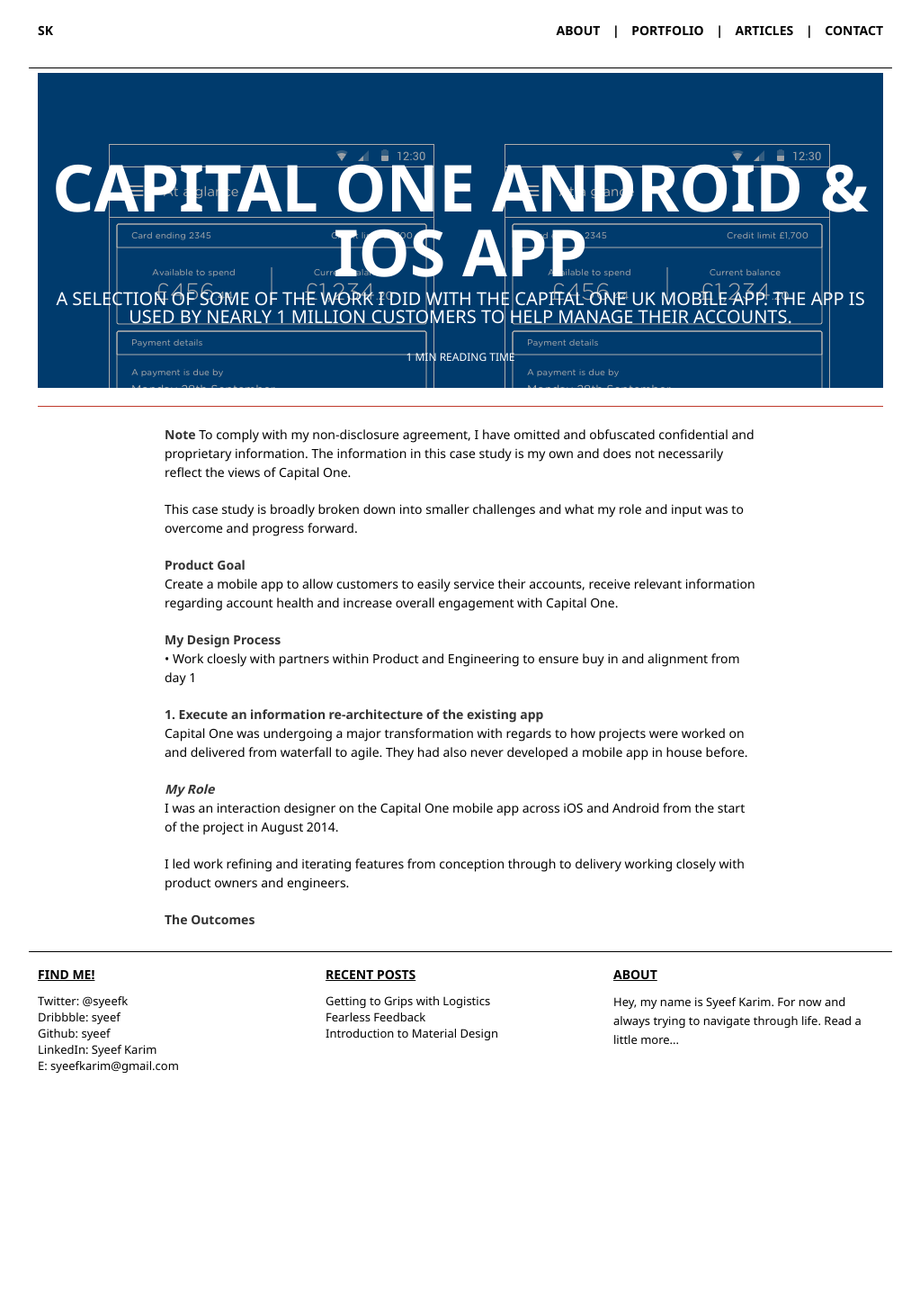
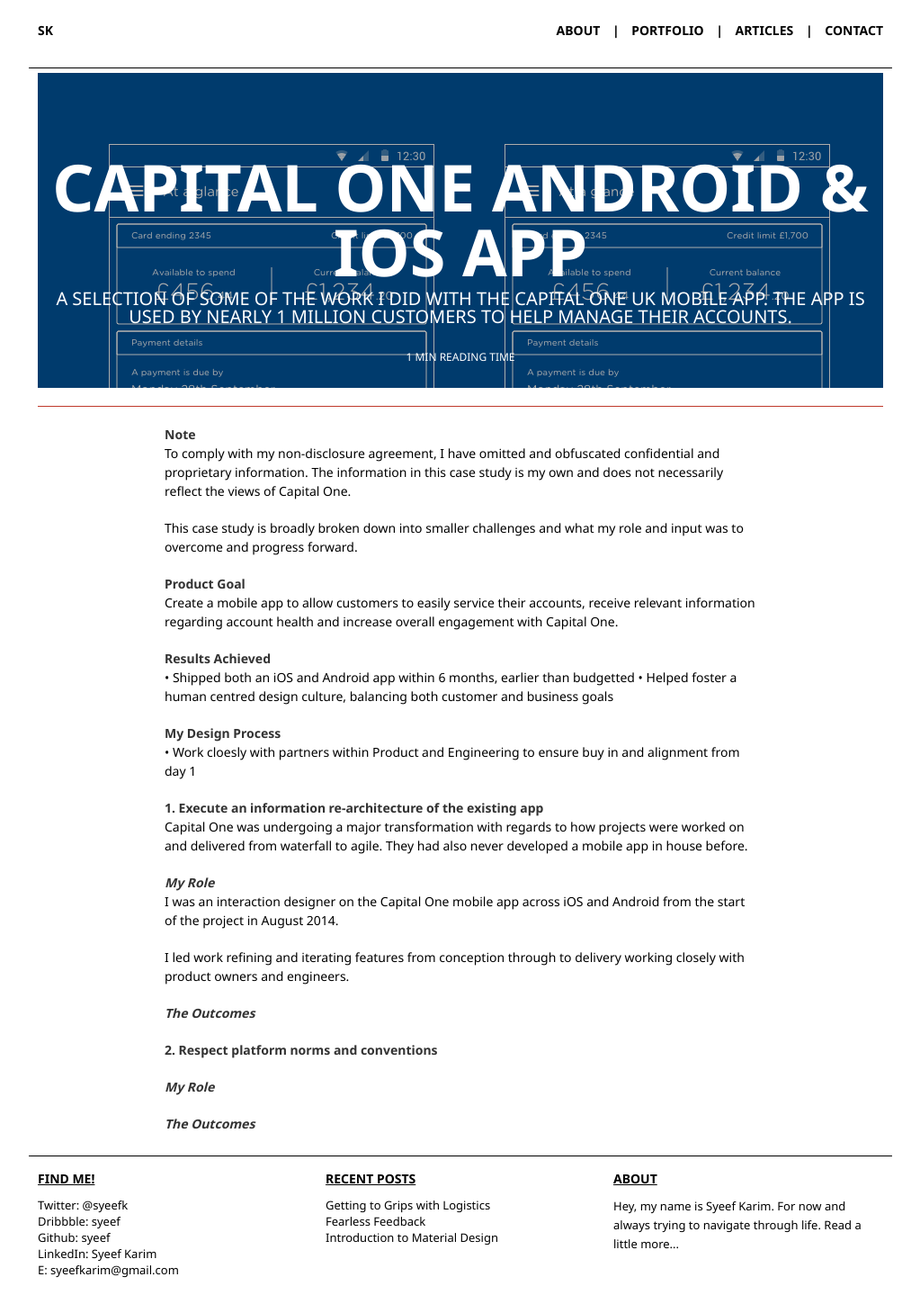
Before and after one commit to syeef/syeefkarim-2016-v0, a Jekyll site: the page built from portfolio/capitalone.md, in a window 1280 px wide. Shown: the whole page at 90% size, without its empty margins (128-1151 px from the left). Built offline with Jekyll 4.4.1, drawn with Linux system fonts in a browser that asks for light colours; before the commit the page ends 1222 px from its top, so only the background shows below that.

Commit message:
update capital one page

```diff
--- a/portfolio/capitalone.md
+++ b/portfolio/capitalone.md
@@ -15,6 +15,10 @@ This case study is broadly broken down into smaller challenges and what my role
 **Product Goal**
 Create a mobile app to allow customers to easily service their accounts, receive relevant information regarding account health and increase overall engagement with Capital One.
 
+**Results Achieved**
+• Shipped both an iOS and Android app within 6 months, earlier than budgetted
+• Helped foster a human centred design culture, balancing both customer and business goals
+
 **My Design Process**
 • Work cloesly with partners within Product and Engineering to ensure buy in and alignment from day 1
 
@@ -26,4 +30,10 @@ I was an interaction designer on the Capital One mobile app across iOS and Andro
 
 I led work refining and iterating features from conception through to delivery working closely with product owners and engineers.
 
-**The Outcomes**
+***The Outcomes***
+
+**2. Respect platform norms and conventions**
+
+***My Role***
+
+***The Outcomes***
```
